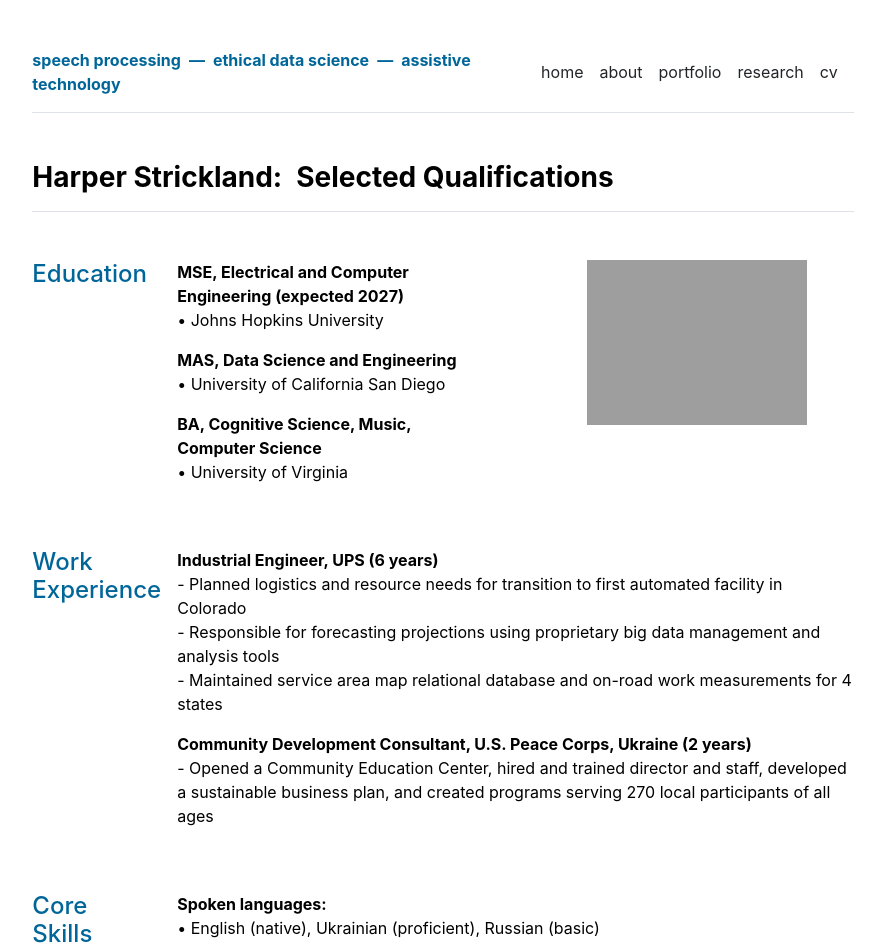
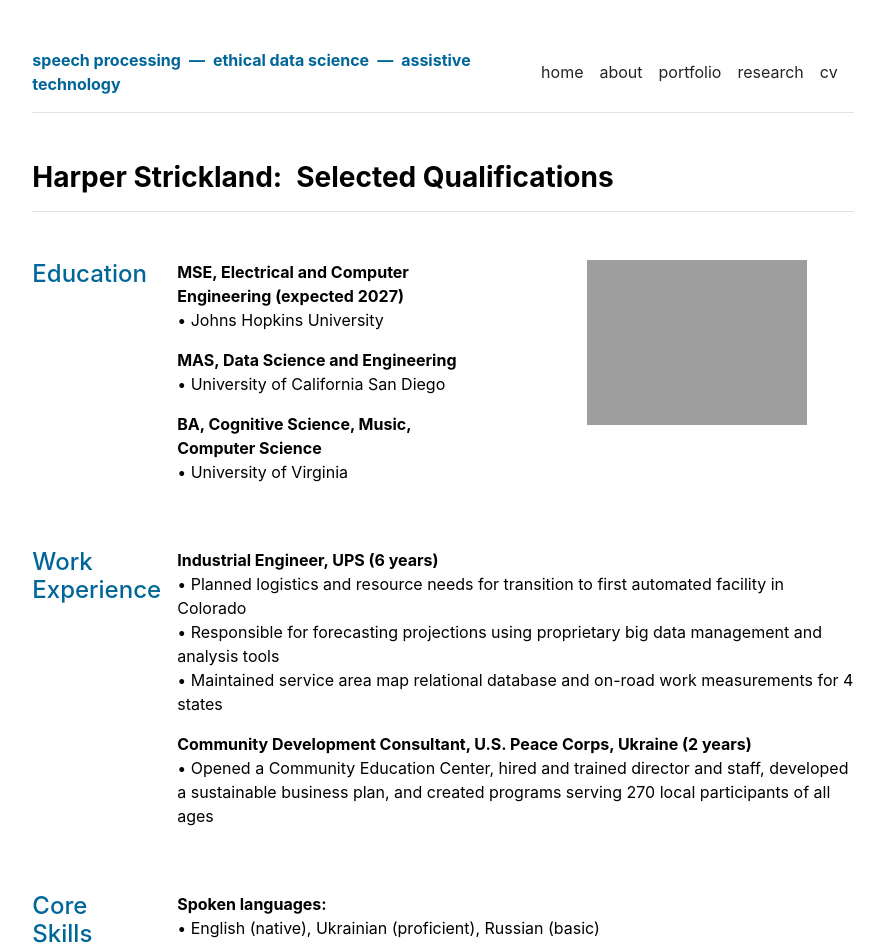
Before and after one commit to speakingofdata/speakingofdata.github.io, a Jekyll site: the page built from about.md, in a window 1280 px wide. Shown: the top 952 px of the page, without its empty margins (197-1079 px from the left). Built offline with Jekyll 4.4.1, drawn with Linux system fonts in a browser that asks for light colours; nearby versions of some CDN libraries.

```diff
--- a/_data/about/experience.yml
+++ b/_data/about/experience.yml
@@ -1,10 +1,10 @@
 - title: 'Industrial Engineer, UPS (6 years)'
   description: |
-    - Planned logistics and resource needs for transition to first automated facility in Colorado<br>
-    - Responsible for forecasting projections using proprietary big data management and analysis tools<br>
-    - Maintained service area map relational database and on-road work measurements for 4 states
+    • Planned logistics and resource needs for transition to first automated facility in Colorado<br>
+    • Responsible for forecasting projections using proprietary big data management and analysis tools<br>
+    • Maintained service area map relational database and on-road work measurements for 4 states
 
 - title: 'Community Development Consultant, U.S. Peace Corps, Ukraine (2 years)'
   description: |
-    - Opened a Community Education Center, hired and trained director and staff, developed a sustainable business plan,
+    • Opened a Community Education Center, hired and trained director and staff, developed a sustainable business plan,
     and created programs serving 270 local participants of all ages
```
